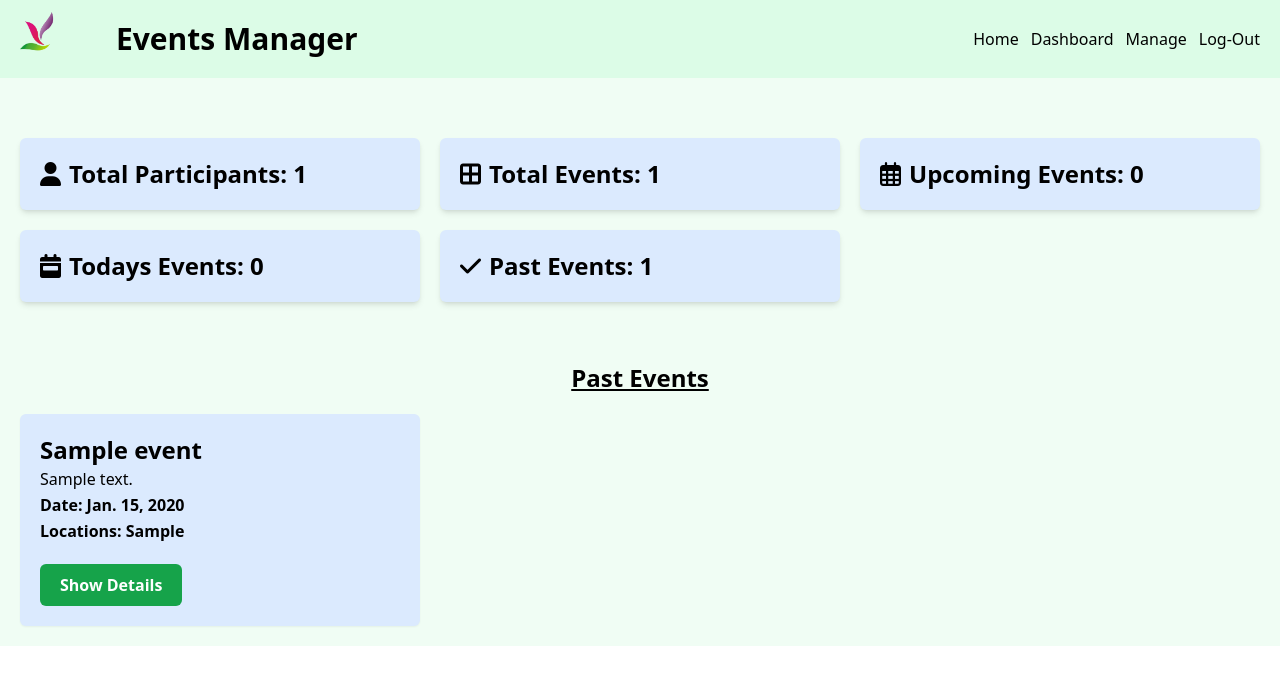
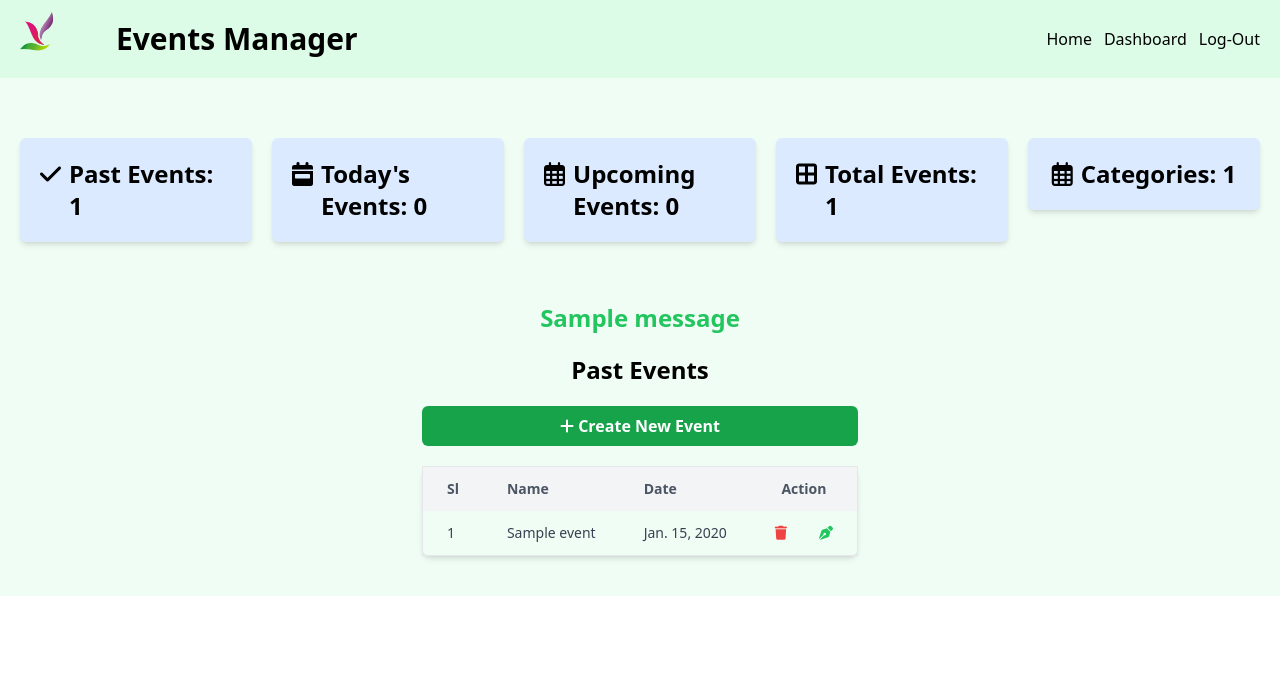
Before and after one commit to achibhossengit/Event-Manager, a Django app: page /event/dashboard/?type=past in a window 1280 px wide. Shown: the top 685 px of the page. Run offline with Django 5.2, Linux system fonts and the light colour scheme; a user stored in the database is signed in; tables that the repository leaves empty hold one stand-in row (values such as "Sample post"); one stand-in notice (Sample message) is shown; some libraries are stand-ins or nearby versions.

Commit message:
create organizer dashboard, remove manage vews

```diff
--- /dev/null
+++ b/event/templates/dashboard/organizer_dashboard.html
@@ -0,0 +1,118 @@
+{% extends "header.html" %}
+{% block content %}
+    <section class="grid lg:grid-cols-5 md:grid-cols-2 sm:grid-cols-1 gap-5 py-10">
+        <a href="{% url 'dashboard' %}?type=past">
+            <div class="flex gap-2 p-5 bg-blue-100 shadow-md justify-center text-2xl font-semibold rounded-md">
+                <div><i class="fa-solid fa-check"></i></div>
+                <h4>Past Events: {{counts.past}}</h4>
+            </div>
+        </a>
+        <a href="{% url 'dashboard' %}?type=today">
+            <div class="flex gap-2 p-5 bg-blue-100 shadow-md text-2xl justify-center font-semibold rounded-md">
+                <div><i class="fa-solid fa-calendar-week"></i></div>
+                <h4>Today's Events: {{counts.today}}</h4>
+            </div>
+        </a>
+        <a href="{% url 'dashboard' %}?type=upcoming">
+            <div class="flex gap-2 p-5 bg-blue-100 shadow-md text-2xl justify-center font-semibold rounded-md">
+                <div><i class="fa-regular fa-calendar-days"></i></div>
+                <h4>Upcoming Events: {{counts.upcoming}}</h4>
+            </div>
+        </a>
+        <a href="{% url 'dashboard' %}?type=total_events">
+            <div class="flex gap-2 p-5 bg-blue-100 shadow-md justify-center text-2xl font-semibold rounded-md">
+                <div><i class="fa-solid fa-border-all"></i></div>
+                <h4>Total Events: {{counts.total}}</h4>
+            </div>
+        </a>
+        <a href="{% url 'dashboard' %}?type=categories">
+            <div class="flex gap-2 p-5 bg-blue-100 shadow-md text-2xl justify-center font-semibold rounded-md">
+                <div><i class="fa-regular fa-calendar-days"></i></div>
+                <h4>Categories: {{category_count}}</h4>
+            </div>
+        </a>
+    </section>
+    {% comment %} messages {% endcomment %}
+    <section class="pt-5">
+        {% if messages %}
+            {% for message in messages %}
+                {% if message.tags == "success" %}
+                    <p class="text-2xl font-semibold text-center text-green-500">{{message}}</p>
+                {% elif message.tags == "error" %}
+                    <p class="text-2xl font-semibold text-center text-red-500">{{message}}</p>
+                {% endif %}
+            {% endfor %}
+        {% endif %}
+    </section>
+    {% comment %} events and categories list {% endcomment %}
+    <section class="flex justify-center py-5">
+        {% if events %}
+            <div>
+                <h2 class="text-2xl font-bold text-center">{{section_title}}</h2>
+                <div>
+                    <a href="{% url 'create-event' %}" class="my-5 block w-full text-center bg-green-600 px-5 py-2 rounded-md text-white font-semibold"><i class="fa-solid fa-plus"></i> Create New Event</a>
+                </div>
+                <table class="px-5 border border-gray-200 rounded-lg shadow-md border-collapse">
+                    <thead>
+                        <tr class="bg-gray-100 text-gray-600">
+                            <th class="p-2 border-b md:px-6 md:py-3 md:border-none text-left text-sm font-semibold">Sl</th>
+                            {% comment %} <th class="p-2 border-b md:px-6 md:py-3 md:border-none text-left text-sm font-semibold">ID</th> {% endcomment %}
+                            <th class="p-2 border-b md:px-6 md:py-3 md:border-none text-left text-sm font-semibold">Name</th>
+                            <th class="p-2 border-b md:px-6 md:py-3 md:border-none text-left text-sm font-semibold">Date</th>
+                            <th class="p-2 border-b md:px-6 md:py-3 md:border-none text-center text-sm font-semibold">Action</th>
+                        </tr>
+                    </thead>
+                    <tbody>
+                        {% for event in events %}
+                            <tr>
+                                <td class="p-2 border md:px-6 md:py-3 md:border-none text-sm text-gray-700">{{ forloop.counter}} </td>
+                                {% comment %} <td class="p-2 border md:px-6 md:py-3 md:border-none text-sm text-gray-700">{{ event.id }}</td> {% endcomment %}
+                                <td class="p-2 border md:px-6 md:py-3 md:border-none text-sm text-gray-700">{{ event.name }}</td>
+                                <td class="p-2 border md:px-6 md:py-3 md:border-none text-sm text-gray-700">{{ event.date }}</td>
+                                <td class="p-2 border md:px-6 md:py-3 md:border-none text-sm text-gray-700">
+                                    <div class="flex gap-8">
+                                        <a href="{% url 'delete-event' event.id %}" type="submit" class="text-red-500 font-bold"><i class="fa-solid fa-trash"></i></a>
+                                        <a href="{% url 'update-event' event.id %}" type="submit" class="text-green-500 font-bold"><i class="fa-solid fa-pen-nib"></i></a>
+                                    </div>
+                                </td>
+                            </tr>
+                        {% endfor %}
+                    </tbody>
+                </table>
+            </div>
+        {% elif categories %}
+            <div>
+                <h2 class="text-2xl font-bold text-center">Categories</h2>
+                <div>
+                    <a href="{% url 'create-event' %}" class="my-5 block w-full text-center bg-green-600 px-5 py-2 rounded-md text-white font-semibold"><i class="fa-solid fa-plus"></i> Create New Category</a>
+                </div>
+                <table class="px-5 border border-gray-200 rounded-lg shadow-md border-collapse">
+                    <thead>
+                        <tr class="bg-gray-100 text-gray-600">
+                            <th class="p-2 border-b md:px-6 md:py-3 md:border-none text-left text-sm font-semibold">Sl</th>
+                            <th class="p-2 border-b md:px-6 md:py-3 md:border-none text-left text-sm font-semibold">Name</th>
+                            <th class="p-2 border-b md:px-6 md:py-3 md:border-none text-left text-sm font-semibold">Description</th>
+                            <th class="p-2 border-b md:px-6 md:py-3 md:border-none text-left text-sm font-semibold">Action</th>
+                        </tr>
+                    </thead>
+                    <tbody>
+                        {% for category in categories %}
+                            <tr>
+                                <td class="p-2 border md:px-6 md:py-3 md:border-none text-sm text-gray-700">{{ forloop.counter }}</td>
+                                <td class="p-2 border md:px-6 md:py-3 md:border-none text-sm text-gray-700">{{ category.name }}</td>
+                                <td class="p-2 border md:px-6 md:py-3 md:border-none text-sm text-gray-700">{{ category.description|slice:":10"}}...</td>
+                                <td class="p-2 border md:px-6 md:py-3 md:border-none text-sm text-gray-700">
+                                    <div class="flex gap-8">
+                                        <a href="{% url 'delete-category' category.id %}" type="submit" class="text-red-500 font-bold"><i class="fa-solid fa-trash"></i></a>
+                                        <a href="{% url 'update-category' category.id %}" type="submit" class="text-green-500 font-bold"><i class="fa-solid fa-pen-nib"></i></a>
+                                    </div>
+                                </td>
+                            </tr>
+                        {% endfor %}
+                    </tbody>
+                </table>
+            </div>
+        {% endif %}
+    </section>
+
+{% endblock content %}
--- a/event/templates/dashboard/manager_dashboard.html
+++ b/event/templates/dashboard/participant_dashboard.html
@@ -1,11 +1,16 @@
 {% extends "header.html" %}
 {% block content %}
-    {% comment %} Manager Dashboard {% endcomment %}
     <section class="grid lg:grid-cols-3 md:grid-cols-2 sm:grid-cols-1 gap-5 py-10">
-        <a href="{% url 'participant-list' %}">
+        <a href="{% url 'dashboard' %}?type=past">
             <div class="flex gap-2 p-5 bg-blue-100 shadow-md text-2xl font-semibold rounded-md">
-                <div><i class="fa-solid fa-user"></i></div>
-                <h4>Total Participants: {{total_participants}}</h4>
+                <div><i class="fa-solid fa-check"></i></div>
+                <h4>Past Events: {{counts.past}}</h4>
+            </div>
+        </a>
+        <a href="{% url 'dashboard' %}?type=today">
+            <div class="flex gap-2 p-5 bg-blue-100 shadow-md text-2xl font-semibold rounded-md">
+                <div><i class="fa-solid fa-calendar-week"></i></div>
+                <h4>Today's Events: {{counts.today}}</h4>
             </div>
         </a>
         <a href="{% url 'dashboard' %}?type=total_events">
@@ -20,19 +25,6 @@
                 <h4>Upcoming Events: {{counts.upcoming}}</h4>
             </div>
         </a>
-        <a href="{% url 'dashboard' %}?type=today">
-            <div class="flex gap-2 p-5 bg-blue-100 shadow-md text-2xl font-semibold rounded-md">
-                <div><i class="fa-solid fa-calendar-week"></i></div>
-                <h4>Todays Events: {{counts.today}}</h4>
-            </div>
-        </a>
-        <a href="{% url 'dashboard' %}?type=past">
-            <div class="flex gap-2 p-5 bg-blue-100 shadow-md text-2xl font-semibold rounded-md">
-                <div><i class="fa-solid fa-check"></i></div>
-                <h4>Past Events: {{counts.past}}</h4>
-            </div>
-        </a>
-
     </section>
     {% include "event_list.html" %}
 {% endblock content %}
--- a/event/templates/header.html
+++ b/event/templates/header.html
@@ -20,17 +20,6 @@
                 {% if user.is_authenticated %}
                     <li><a class="hover:text-green-600" href="{% url 'homepage' %}">Home</a></li>
                     <li><a class="hover:text-green-600" href="{% url 'dashboard' %}">Dashboard</a></li>
-                    {% comment %} <li><a class="hover:text-green-600" href="{% url 'management' %}">Management</a></li> {% endcomment %}
-                    <li>
-                        <button class="group relative">
-                            Manage
-                            <div class="absolute top-full right-0 rounded-lg p-3 mt-1 bg-white scale-y-0 group-focus:scale-y-100 group-hover:scale-y-100 origin-top duration-200">
-                                    <a href="{% url 'management-events' %}" class="active">Events</a>
-                                    <a href="{% url 'management-categories' %}">Categories</a>
-                                    <a href="{% url 'management-participants' %}" >Participants</a>
-                            </div>
-                        </button>
-                    </li>
                     <li><a class="hover:text-green-600" href="{% url 'log-out' %}">Log-Out</a></li>
                 {% else %}
                     <li><a class="hover:text-green-600" href="{% url 'homepage' %}">Home</a></li>
--- a/event/urls.py
+++ b/event/urls.py
@@ -1,21 +1,18 @@
 from django.urls import path
-from event.views import dashboard, event_details, management_events, management_categories, management_participants, create_event, delete_event, update_event, create_category, delete_category,update_category, homepage
+from event.views import dashboard, event_details, create_event, delete_event, update_event, create_category, delete_category,update_category, homepage
 from users.views import create_participant, delete_participant, update_participant, participant_list
 urlpatterns = [
     path('dashboard/', dashboard, name='dashboard'),
     path('event-detials/<int:id>/', event_details, name='event_details'),
     # path('management/', management, name='management'),
-    path('management-events', management_events, name='management-events'),
-    path('management-categories', management_categories, name='management-categories'),
-    path('management-participants', management_participants, name='management-participants'),
 
     path('create-event/', create_event, name='create-event'),
-    path('delete-event/', delete_event, name='delete-event'),
-    path('update-event/', update_event, name='update-event'),
+    path('delete-event/<event_id>/', delete_event, name='delete-event'),
+    path('update-event/<event_id>/', update_event, name='update-event'),
 
     path('create-category/', create_category, name='create-category'),
-    path('delete-category/', delete_category, name='delete-category'),
-    path('update-category/', update_category, name='update-category'),
+    path('delete-category/<category_id>/', delete_category, name='delete-category'),
+    path('update-category/<category_id>/', update_category, name='update-category'),
 
     path('create-participant/', create_participant, name='create-participant'),
     path('delete-participant/', delete_participant, name='delete-participant'),
--- a/event/views.py
+++ b/event/views.py
@@ -19,8 +19,12 @@ def homepage(request):
 
 
 def dashboard(request):
+    events = Event.objects.filter(date=date.today())
     section_title = "Today's Events"
-    events = Event.objects.filter(date=date.today())
+    if len(events)==0:
+        events = Event.objects.all()
+        section_title = "Total Events"
+    categories = None
     type = request.GET.get('type')
     counts = Event.objects.aggregate(
         total = Count('id'),
@@ -28,6 +32,7 @@ def dashboard(request):
         upcoming = Count('id', filter=Q(date__gt = date.today())),
         past = Count('id', filter=Q(date__lt = date.today()))
     )
+    category_count = Category.objects.all().count()
     participants = User.objects.all()
     total_participants = participants.count()
     if type=='total_events':
@@ -42,15 +47,19 @@ def dashboard(request):
     elif type=='past':
         events = Event.objects.filter(date__lt=date.today())
         section_title = "Past Events "
+    elif type=='categories':
+        categories = Category.objects.all()
 
     context = {
         'section_title':section_title,
         'participants':participants,
         'total_participants':total_participants,
         'events':events,
-        'counts':counts
+        'categories': categories,
+        'counts':counts,
+        'category_count':category_count
     }
-    return render(request, 'dashboard/manager_dashboard.html', context)
+    return render(request, 'dashboard/organizer_dashboard.html', context)
 
 
 def event_details(request, id):
@@ -63,44 +72,13 @@ def event_details(request, id):
         }
         return render( request, 'event_details.html', context)
 
-# work with this views when you will free
-# def management(request):
-#     type = request.GET.get('type')
-#     print(type)
-#     if(type=='events'):
-#         events = Event.objects.all()
-#         context ={'events':events}
-#     elif(type=='categories'):
-#         categories = Category.objects.all()
-#         context = {'categories': categories}
-#     else:
-#         participants = Participant.objects.all()
-#         context={
-#             'participants': participants
-#         }
-
-#     return render(request, 'management.html', context)
-
-def management_events(request):
-    events = Event.objects.all()
-    context ={'events':events}
-    return render(request, 'management.html', context)
-def management_categories(request):
-    categorires = Category.objects.all()
-    context ={'categories':categorires}
-    return render(request, 'management.html', context)
-def management_participants(request):
-    participants = User.objects.all()
-    context ={'participants':participants}
-    return render(request, 'management.html', context)
-
 def create_event(request):
     if request.method == 'POST':
         event_form = EventModelForm(request.POST, request.FILES)
         if event_form.is_valid():
             event_form.save()
             messages.success(request, "Event created Successfully!")
-            return redirect('management-events')
+            return redirect('dashboard')
     else:
         event_form = EventModelForm()
     context = {
@@ -108,37 +86,26 @@ def create_event(request):
     }
     return render(request, 'create.html', context)
 
-def delete_event(request):
+def delete_event(request, event_id):
+    event = Event.objects.get(id=event_id)
+    event.delete()
+    messages.success(request, "Event deleted successfully!")
+    return redirect('dashboard')
+
+def update_event(request, event_id):
+    event = Event.objects.get(id=event_id)
     if request.method == 'POST':
-        event_id = request.POST.get('event_id')
-        try:
-            event = Event.objects.get(id=event_id)
-            event.delete()
-            messages.success(request, "Event deleted successfully!")
-        except:
-            messages.error(request, 'Your ID is invalid! Enter a valid ID please.')
-    return redirect('management-events')
-
-def update_event(request):
-    event_id = request.GET.get('event_id')
-    try:
-        event = Event.objects.get(id=event_id)
-        if request.method == 'POST':
-                event_form = EventModelForm(request.POST, instance=event)
-                if event_form.is_valid():
-                    event_form.save()
-                    messages.success(request, "Event updated successfully!")
-                    return redirect('management-events')
-        else:
-            event_form = EventModelForm(instance=event)
-            context = {
-                'event_form':event_form
-            }
-            return render(request, 'update.html', context)
-
-    except:
-        messages.error(request, "Your ID is invalid! Please enter a valid event ID.")
-        return redirect('management-events')
+        event_form = EventModelForm(request.POST, instance=event)
+        if event_form.is_valid():
+            event_form.save()
+            messages.success(request, "Event updated successfully!")
+            return redirect('dashboard')
+    else:
+        event_form = EventModelForm(instance=event)
+        context = {
+            'event_form':event_form
+        }
+        return render(request, 'update.html', context)
 
 
 
@@ -147,7 +114,7 @@ def create_category(request):
         category_form = CategoryModelForm(request.POST)
         category_form.save()
         messages.success(request, "Category Added Successfully!")
-        return redirect('management-categories')
+        return redirect('dashboard')
     else:
         category_form = CategoryModelForm()
     context = {
@@ -155,33 +122,24 @@ def create_category(request):
     }
     return render(request, 'create.html', context)
 
-def delete_category(request):
+def delete_category(request, category_id):
+    category = Category.objects.get(id=category_id)
+    category.delete()
+    messages.success(request, "Category deleted successfully!")
+    return redirect('dashboard')
+
+def update_category(request, category_id):
+    category = Category.objects.get(id=category_id)
     if request.method == 'POST':
-        category_id = request.POST.get('category_id')
-        try:
-            category = Category.objects.get(id=category_id)
-            category.delete()
-            messages.success(request, "Category deleted successfully!")
-        except:
-            messages.error(request, "Your Category ID is invalid! Please Provide a valid ID.")
-        return redirect('management-categories')
-
-def update_category(request):
-    category_id = request.GET.get('category_id')
-    try:
-        category = Category.objects.get(id=category_id)
-        if request.method == 'POST':
-            category_form = CategoryModelForm(request.POST, instance=category)
-            if category_form.is_valid():
-                category_form.save()
-                messages.success(request, "Category Updated successfully!")
-                return redirect('management-categories')
-        else:
-            category_form = CategoryModelForm(instance=category)
-            context = {
-                'category_form': category_form
-            }
-            return render(request, 'update.html', context)
-    except:
-        messages.error(request, "Please Provide a valid ID.")
-        return redirect('management-categories')
+        category_form = CategoryModelForm(request.POST, instance=category)
+        if category_form.is_valid():
+            category_form.save()
+            messages.success(request, "Category Updated successfully!")
+            return redirect('dashboard')
+    else:
+        category_form = CategoryModelForm(instance=category)
+        context = {
+            'category_form': category_form
+        }
+        return render(request, 'update.html', context)
+    return redirect('dashboard')
--- a/static/css/output.css
+++ b/static/css/output.css
@@ -644,6 +648,15 @@ video {
 .my-7 {
   margin-top: 1.75rem;
   margin-bottom: 1.75rem;
+}
+
+.my-5 {
+  margin-top: 1.25rem;
+  margin-bottom: 1.25rem;
+}
+
+.-mr-1 {
+  margin-right: -0.25rem;
 }
 
 .mb-3 {
@@ -791,6 +845,19 @@ video {
   gap: 1.25rem;
 }
 
+.gap-10 {
+  gap: 2.5rem;
+}
+
+.gap-8 {
+  gap: 2rem;
+}
+
+.gap-x-1\.5 {
+  -moz-column-gap: 0.375rem;
+       column-gap: 0.375rem;
+}
+
 .rounded-full {
   border-radius: 9999px;
 }
@@ -1143,6 +1310,10 @@ video {
     grid-template-columns: repeat(4, minmax(0, 1fr));
   }
 
+  .lg\:grid-cols-5 {
+    grid-template-columns: repeat(5, minmax(0, 1fr));
+  }
+
   .lg\:text-3xl {
     font-size: 1.875rem;
     line-height: 2.25rem;
--- a/users/urls.py
+++ b/users/urls.py
@@ -1,8 +1,10 @@
 from django.urls import path
-from users.views import sign_up, log_in, log_out
+from users.views import sign_up, log_in, log_out, no_permission
 
 urlpatterns = [
     path('sign-up/', sign_up, name='sign-up'),
     path('log-in/', log_in, name='log-in'),
     path('log-out/', log_out, name='log-out'),
+    path('no-permission/', no_permission, name='no-permission'),
+
 ]
```
Also changed, not shown: other parts of static/css/output.css (+145 -0 lines), event/templates/dashboard/admin_dashboard.html (added, +37 -0 lines), users/singnals.py (+15 -0 lines), users/templates/no-permission.html (added, +11 -0 lines), users/views.py (+23 -10 lines).
